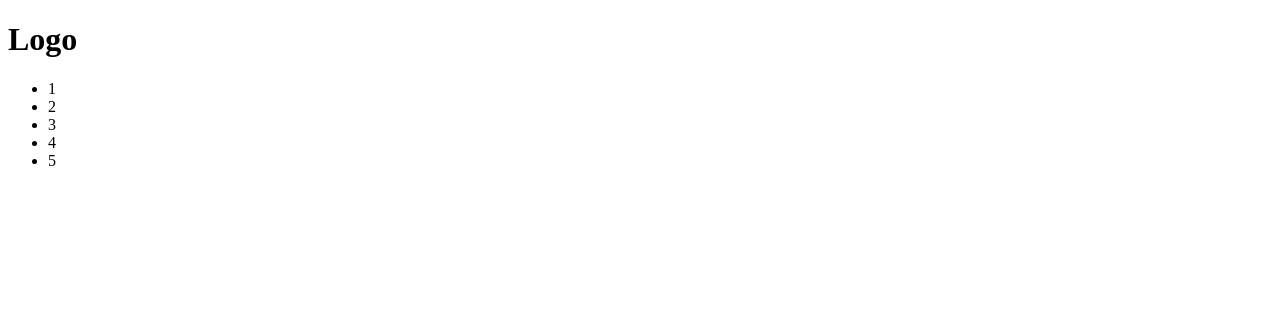
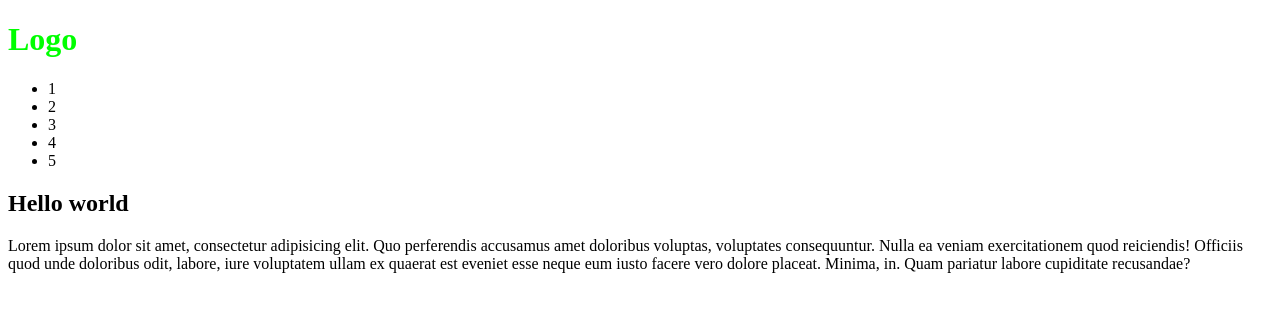
Before and after one commit to ShahriyorZaripov/iskandar, a plain HTML site: page index.html in a window 1280 px wide. Drawn offline with Linux system fonts and the light colour scheme.

Commit message:
Men sas va js papkalarini add

```diff
--- a/index.html
+++ b/index.html
@@ -4,6 +4,7 @@
     <meta charset="UTF-8">
     <meta name="viewport" content="width=device-width, initial-scale=1.0">
     <title>Iskandar</title>
+    <link rel="stylesheet" href="./style/tyle.css">
 </head>
 <body>
     <header>
@@ -19,5 +20,11 @@
         </nav>
     </header>
 
+    <div class="home">
+        <h2>Hello world</h2>
+        <p>Lorem ipsum dolor sit amet, consectetur adipisicing elit. Quo perferendis accusamus amet doloribus voluptas, voluptates consequuntur. Nulla ea veniam exercitationem quod reiciendis! Officiis quod unde doloribus odit, labore, iure voluptatem ullam ex quaerat est eveniet esse neque eum iusto facere vero dolore placeat. Minima, in. Quam pariatur labore cupiditate recusandae?</p>
+    </div>
+
 </body>
+<script src="./js/app.js"></script>
 </html>
--- /dev/null
+++ b/js/app.js
@@ -0,0 +1 @@
+alert("Salom hammaga")
--- /dev/null
+++ b/style/tyle.scss
@@ -0,0 +1,3 @@
+h1{
+    color: lime;
+}
```
Also changed, not shown: style/tyle.css (added), 1 other file.
